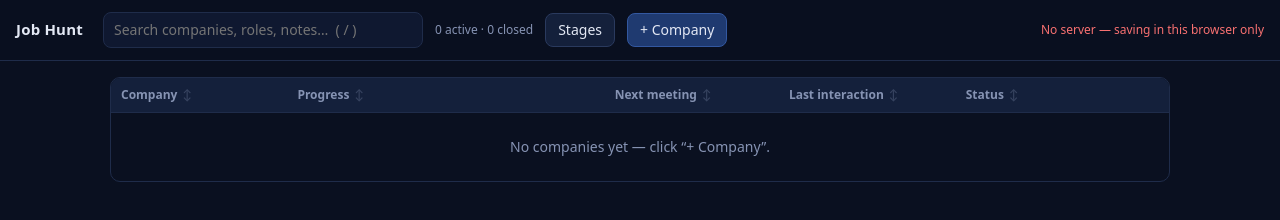
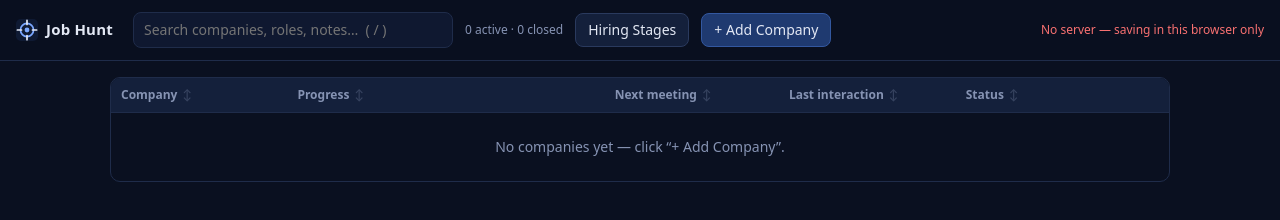
Before and after one commit to tzookyb/job-hunt, a website with bundled scripts: page public/index.html in a window 1280 px wide. Built offline with nearby package versions, Linux system fonts and the light colour scheme; files whose address does not match are found by name.

Commit message:
copy(header): Hiring Stages, + Add Company, and the logo next to the name
Spec (owner):
- Rename the "Stages" button to "Hiring Stages".
- "+ Company" → "+ Add Company".
- Show the favicon logo alongside the app name in the top bar.

Co-Authored-By: Claude Opus 5.5 <noreply@anthropic.com>

```diff
--- a/public/css/base.css
+++ b/public/css/base.css
@@ -15,6 +15,7 @@ a{color:var(--accent)}
 /* top bar */
 header{position:sticky;top:0;z-index:5;display:flex;gap:12px;align-items:center;padding:12px 16px;background:color-mix(in srgb,var(--bg) 92%,transparent);backdrop-filter:blur(6px);border-bottom:1px solid var(--line);flex-wrap:wrap}
 header h1{font-size:15px;margin:0 8px 0 0;font-weight:600;letter-spacing:.2px;white-space:nowrap;display:flex;align-items:center;gap:8px}
+header h1 .brand{width:22px;height:22px;flex:0 0 auto}
 .tools{display:flex;gap:12px;align-items:center;flex:1 1 auto;min-width:0}
 body.in-detail .tools{display:none}
 #q{flex:0 1 320px;min-width:160px;background:var(--panel);border:1px solid var(--line);border-radius:8px;padding:7px 10px;outline:none}
--- a/public/index.html
+++ b/public/index.html
@@ -13,19 +13,19 @@
 </head>
 <body>
 <header>
-  <h1>Job Hunt</h1>
+  <h1><img class="brand" src="favicon.svg" alt="">Job Hunt</h1>
   <div class="tools">
     <input id="q" type="search" placeholder="Search companies, roles, notes…  ( / )">
     <span id="count" class="muted"></span>
-    <button class="btn" id="stagesBtn">Stages</button>
-    <button class="btn primary" id="add">+ Company</button>
+    <button class="btn" id="stagesBtn">Hiring Stages</button>
+    <button class="btn primary" id="add">+ Add Company</button>
   </div>
   <span id="saveStatus"></span>
 </header>
 <main id="main"></main>
 
 <dialog id="stagesDlg">
-  <div class="dlg-head"><h3>Stages</h3><button class="icon" id="dlgClose" title="Close">✕</button></div>
+  <div class="dlg-head"><h3>Hiring Stages</h3><button class="icon" id="dlgClose" title="Close">✕</button></div>
   <p class="hint">Shared by all companies. New companies get this order, with only the switched-on stages turned on. Each company can reorder and switch stages on or off for itself.</p>
   <div id="gsList"></div>
   <div class="addstage"><input id="gsNew" class="newstage" placeholder="+ New stage — Enter to add"></div>
--- a/public/js/views/sheet.js
+++ b/public/js/views/sheet.js
@@ -44,7 +44,7 @@ export function renderSheet() {
   const list = companies.filter(c => matches(c, query()));
   const active = list.filter(c => !isClosed(c)), closed = list.filter(isClosed);
   $('#count').textContent = query().trim() ? `${list.length} of ${companies.length}` : `${active.length} active · ${closed.length} closed`;
-  const empty = active.length ? '' : !companies.length ? 'No companies yet — click “+ Company”.' : query().trim() ? 'No matches.' : 'No active processes.';
+  const empty = active.length ? '' : !companies.length ? 'No companies yet — click “+ Add Company”.' : query().trim() ? 'No matches.' : 'No active processes.';
   mainEl().innerHTML = `${tableHtml(active, false, empty)}
     ${closed.length ? `<details id="closedSec" ${closedOpen ? 'open' : ''}>
       <summary class="section-title">Rejected &amp; closed (${closed.length})</summary>
```
Also changed, not shown: AGENTS.md (+3 -1 lines).
